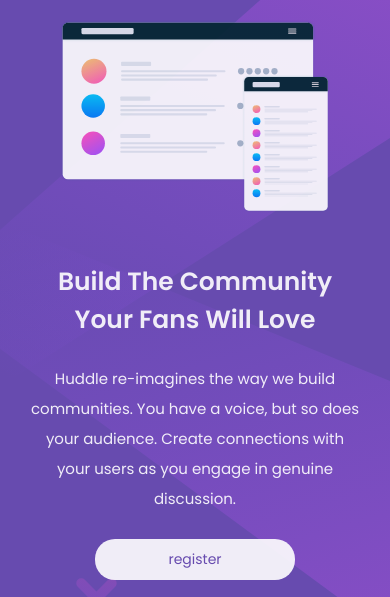
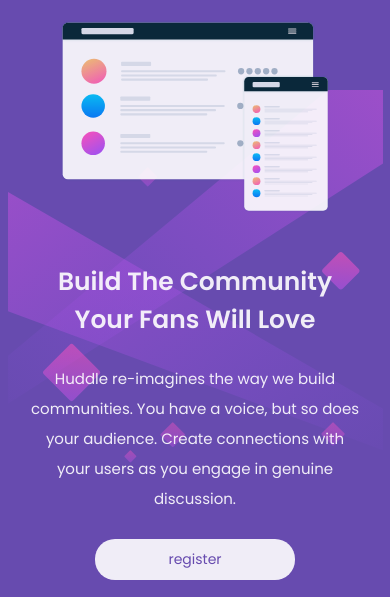
Before and after one commit to Atila1290/dev-quest1, a plain HTML site: page index.html in a window 390 px wide. Shown: the part 146-743 px from the top of the page. Drawn offline with Linux system fonts and the light colour scheme.

Commit message:
responsive

```diff
--- a/src/css/responsive.css
+++ b/src/css/responsive.css
@@ -1,4 +1,9 @@
 @media (max-width:768px){
+    body{
+        background: url(../images/bg-mobile.svg) center no-repeat;
+        background-color: hsl(257, 40%, 49%);
+        opacity: 0.9;
+    }
     .container .hero{
         display: flex;
         flex-direction: column;
```
